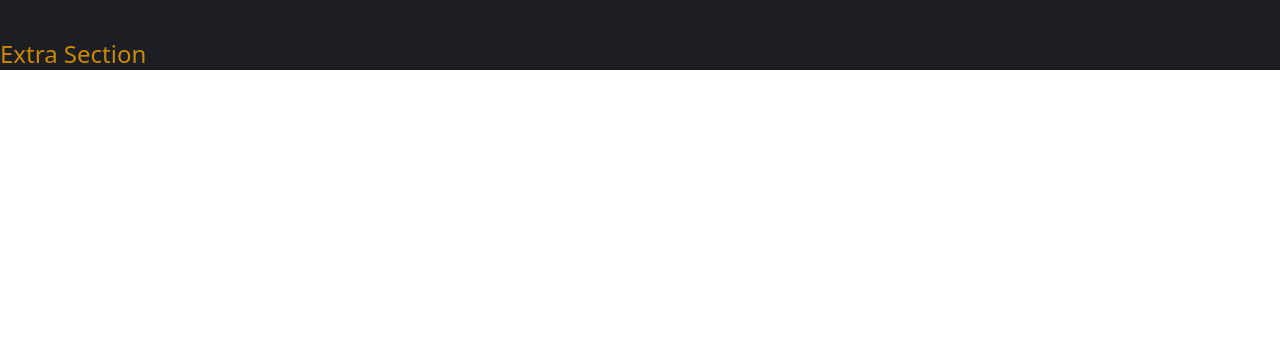
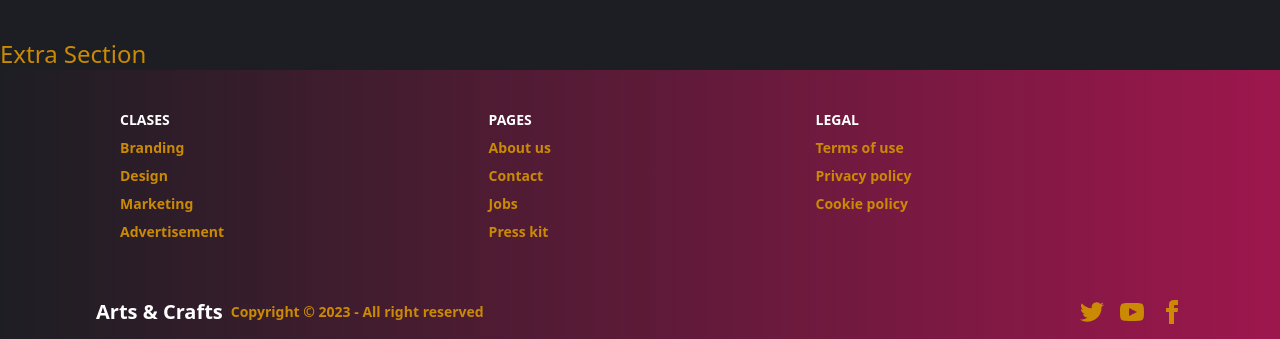
Before and after one commit to MozammalHaq/arts-and-crafts-client, a React (Vite) app: page / in a window 1280 px wide. Shown: the part 2621-2960 px from the top of the page. Before the commit the page ends 2691 px from the top, so only its background shows below. Built offline with nearby package versions, Linux system fonts and the light colour scheme; no server answers.

Commit message:
Added fotter section

```diff
--- /dev/null
+++ b/src/components/Shared/Footer.jsx
@@ -0,0 +1,47 @@
+import React from 'react';
+import Container from './Container';
+
+const Footer = () => {
+    return (
+        <footer className='bg-gradient-to-r from-[#1D1E23] font-semibold to-pink-800'>
+            <Container>
+                <div className="footer p-10">
+                    <div>
+                        <span className="uppercase text-white">Clases</span>
+                        <a className="link link-hover">Branding</a>
+                        <a className="link link-hover">Design</a>
+                        <a className="link link-hover">Marketing</a>
+                        <a className="link link-hover">Advertisement</a>
+                    </div>
+                    <div>
+                        <span className="uppercase text-white">Pages</span>
+                        <a className="link link-hover">About us</a>
+                        <a className="link link-hover">Contact</a>
+                        <a className="link link-hover">Jobs</a>
+                        <a className="link link-hover">Press kit</a>
+                    </div>
+                    <div>
+                        <span className="uppercase text-white">Legal</span>
+                        <a className="link link-hover">Terms of use</a>
+                        <a className="link link-hover">Privacy policy</a>
+                        <a className="link link-hover">Cookie policy</a>
+                    </div>
+                </div>
+                <div className="footer items-center p-4 ">
+                    <div className="items-center grid-flow-col">
+                        <h3 className='text-xl font-semibold text-white'>Arts & Crafts</h3>
+                        <p>Copyright © 2023 - All right reserved</p>
+                    </div>
+                    <div className="grid-flow-col gap-4 md:place-self-center md:justify-self-end">
+                        <a><svg xmlns="http://www.w3.org/2000/svg" width="24" height="24" viewBox="0 0 24 24" className="fill-current"><path d="M24 4.557c-.883.392-1.832.656-2.828.775 1.017-.609 1.798-1.574 2.165-2.724-.951.564-2.005.974-3.127 1.195-.897-.957-2.178-1.555-3.594-1.555-3.179 0-5.515 2.966-4.797 6.045-4.091-.205-7.719-2.165-10.148-5.144-1.29 2.213-.669 5.108 1.523 6.574-.806-.026-1.566-.247-2.229-.616-.054 2.281 1.581 4.415 3.949 4.89-.693.188-1.452.232-2.224.084.626 1.956 2.444 3.379 4.6 3.419-2.07 1.623-4.678 2.348-7.29 2.04 2.179 1.397 4.768 2.212 7.548 2.212 9.142 0 14.307-7.721 13.995-14.646.962-.695 1.797-1.562 2.457-2.549z"></path></svg>
+                        </a>
+                        <a><svg xmlns="http://www.w3.org/2000/svg" width="24" height="24" viewBox="0 0 24 24" className="fill-current"><path d="M19.615 3.184c-3.604-.246-11.631-.245-15.23 0-3.897.266-4.356 2.62-4.385 8.816.029 6.185.484 8.549 4.385 8.816 3.6.245 11.626.246 15.23 0 3.897-.266 4.356-2.62 4.385-8.816-.029-6.185-.484-8.549-4.385-8.816zm-10.615 12.816v-8l8 3.993-8 4.007z"></path></svg></a>
+                        <a><svg xmlns="http://www.w3.org/2000/svg" width="24" height="24" viewBox="0 0 24 24" className="fill-current"><path d="M9 8h-3v4h3v12h5v-12h3.642l.358-4h-4v-1.667c0-.955.192-1.333 1.115-1.333h2.885v-5h-3.808c-3.596 0-5.192 1.583-5.192 4.615v3.385z"></path></svg></a>
+                    </div>
+                </div>
+            </Container>
+        </footer>
+    );
+};
+
+export default Footer;
--- a/src/layouts/Main.jsx
+++ b/src/layouts/Main.jsx
@@ -1,11 +1,13 @@
 import { Outlet } from "react-router-dom";
 import Navbar from "../components/Shared/Navbar";
+import Footer from "../components/Shared/Footer";
 
 const Main = () => {
   return (
     <div className="bg-[#1D1E23] text-yellow-600">
       <Navbar />
       <Outlet />
+      <Footer/>
     </div>
   )
 }
```
